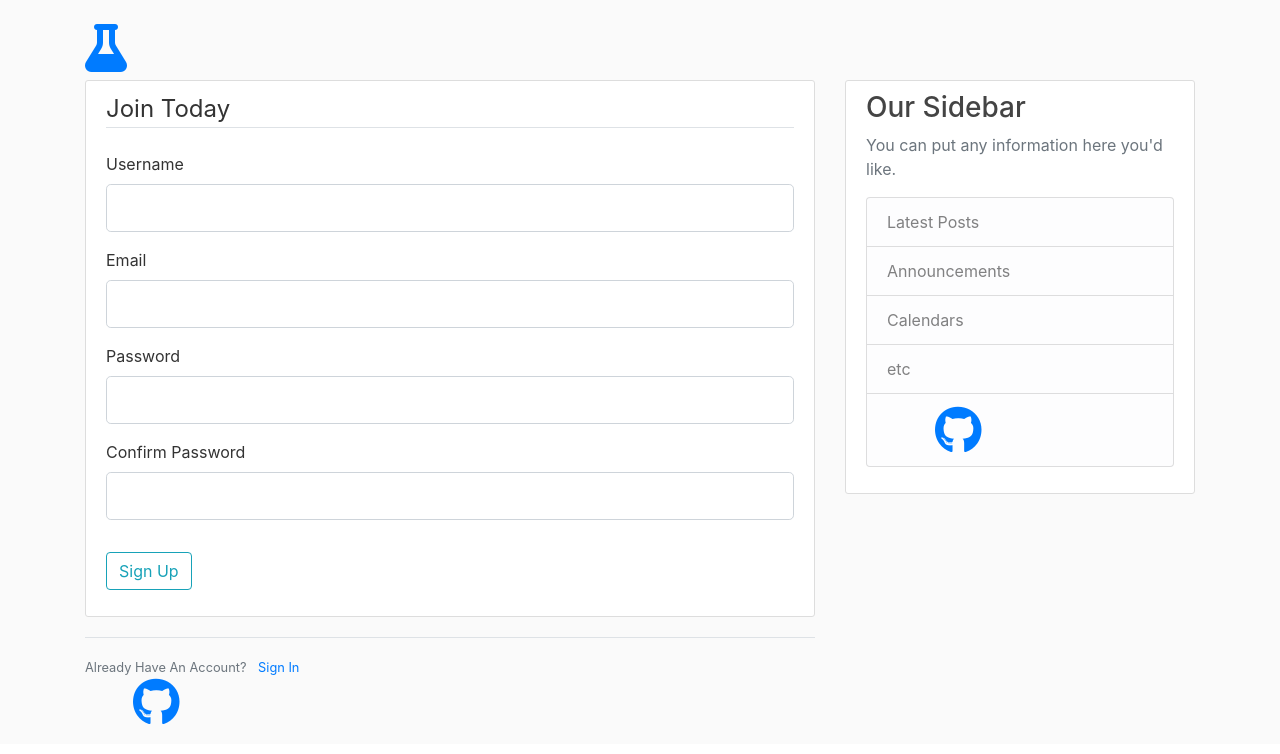
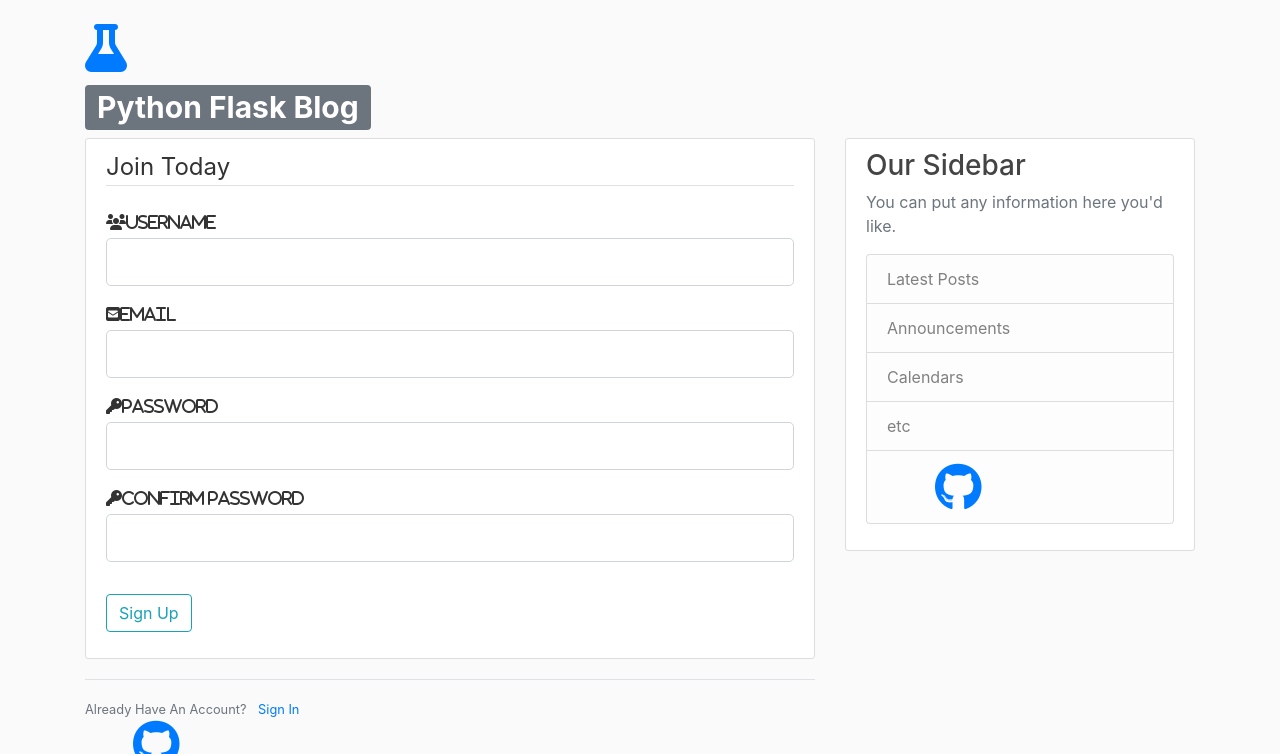
Before and after one commit to mohd-zaid/Flask-Blog., a Flask app: page /register in a window 1280 px wide. Shown: the part 56-810 px from the top of the page. Before the commit the page ends 780 px from the top, so only its background shows below. Run offline with Flask 2, Linux system fonts and the light colour scheme; some libraries are stand-ins or nearby versions.

Commit message:
add changes

```diff
--- a/flaskblog/templates/layout.html
+++ b/flaskblog/templates/layout.html
@@ -17,7 +17,7 @@
     {% endif %}
 </head>
 <div class="container">
-<header title=Flask-documentation><a href="http://flask.palletsprojects.com/en/1.1.x/"><i class="fas fa-flask fa-3x  mb-2"></a></i></header>
+<header ><a title=Flask-Documentation href="http://flask.palletsprojects.com/en/1.1.x/"><i class="fas fa-flask fa-3x  mb-2"></a></i><h1><span class="badge badge-secondary">Python Flask Blog</span></h1></header>
 </div>
 <body>
     <header class="site-header">
--- a/flaskblog/templates/login.html
+++ b/flaskblog/templates/login.html
@@ -6,7 +6,7 @@
             <fieldset class="form-group">
                 <legend class="border-bottom mb-4">Log In</legend>
                 <div class="form-group">
-                    {{ form.email.label(class="form-control-label") }}
+                    <i class="fas fa-envelope-square fa-1x">{{ form.email.label(class="form-control-label") }}</i>
                     {% if form.email.errors %}
                         {{ form.email(class="form-control form-control-lg is-invalid") }}
                         <div class="invalid-feedback">
@@ -19,7 +19,7 @@
                     {% endif %}
                 </div>
                 <div class="form-group">
-                    {{ form.password.label(class="form-control-label") }}
+                    <i class="fas fa-key fa-1x">{{ form.password.label(class="form-control-label") }}</i>
                     {% if form.password.errors %}
                         {{ form.password(class="form-control form-control-lg is-invalid") }}
                         <div class="invalid-feedback">
--- a/flaskblog/templates/register.html
+++ b/flaskblog/templates/register.html
@@ -6,7 +6,7 @@
             <fieldset class="form-group">
                 <legend class="border-bottom mb-4">Join Today</legend>
                 <div class="form-group">
-                    {{ form.username.label(class="form-control-label") }}
+                    <i class="fas fa-users fa-1x">{{ form.username.label(class="form-control-label") }}</i>
 
                     {% if form.username.errors %}
                         {{ form.username(class="form-control form-control-lg is-invalid") }}
@@ -20,7 +20,7 @@
                     {% endif %}
                 </div>
                 <div class="form-group">
-                    {{ form.email.label(class="form-control-label") }}
+                    <i class="fas fa-envelope-square fa-1x">{{ form.email.label(class="form-control-label") }}</i>
                     {% if form.email.errors %}
                         {{ form.email(class="form-control form-control-lg is-invalid") }}
                         <div class="invalid-feedback">
@@ -33,7 +33,7 @@
                     {% endif %}
                 </div>
                 <div class="form-group">
-                    {{ form.password.label(class="form-control-label") }}
+                    <i class="fas fa-key fa-1x">{{ form.password.label(class="form-control-label") }}</i>
                     {% if form.password.errors %}
                         {{ form.password(class="form-control form-control-lg is-invalid") }}
                         <div class="invalid-feedback">
@@ -46,7 +46,7 @@
                     {% endif %}
                 </div>
                 <div class="form-group">
-                    {{ form.confirm_password.label(class="form-control-label") }}
+                    <i class="fas fa-key fa-1x">{{ form.confirm_password.label(class="form-control-label") }}</i>
                     {% if form.confirm_password.errors %}
                         {{ form.confirm_password(class="form-control form-control-lg is-invalid") }}
                         <div class="invalid-feedback">
```
Also changed, not shown: flaskblog/templates/about.html (+4 -6 lines).
